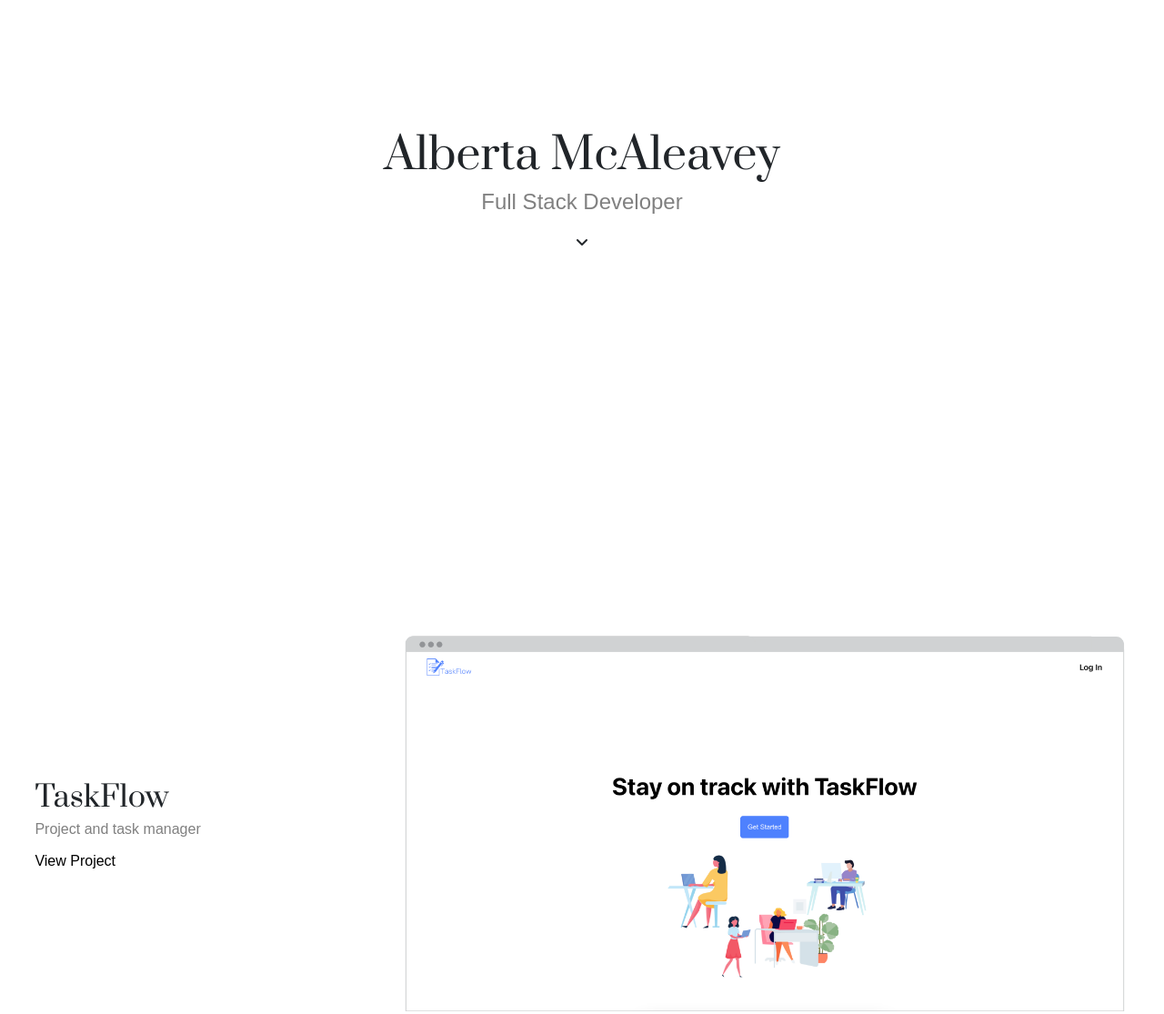
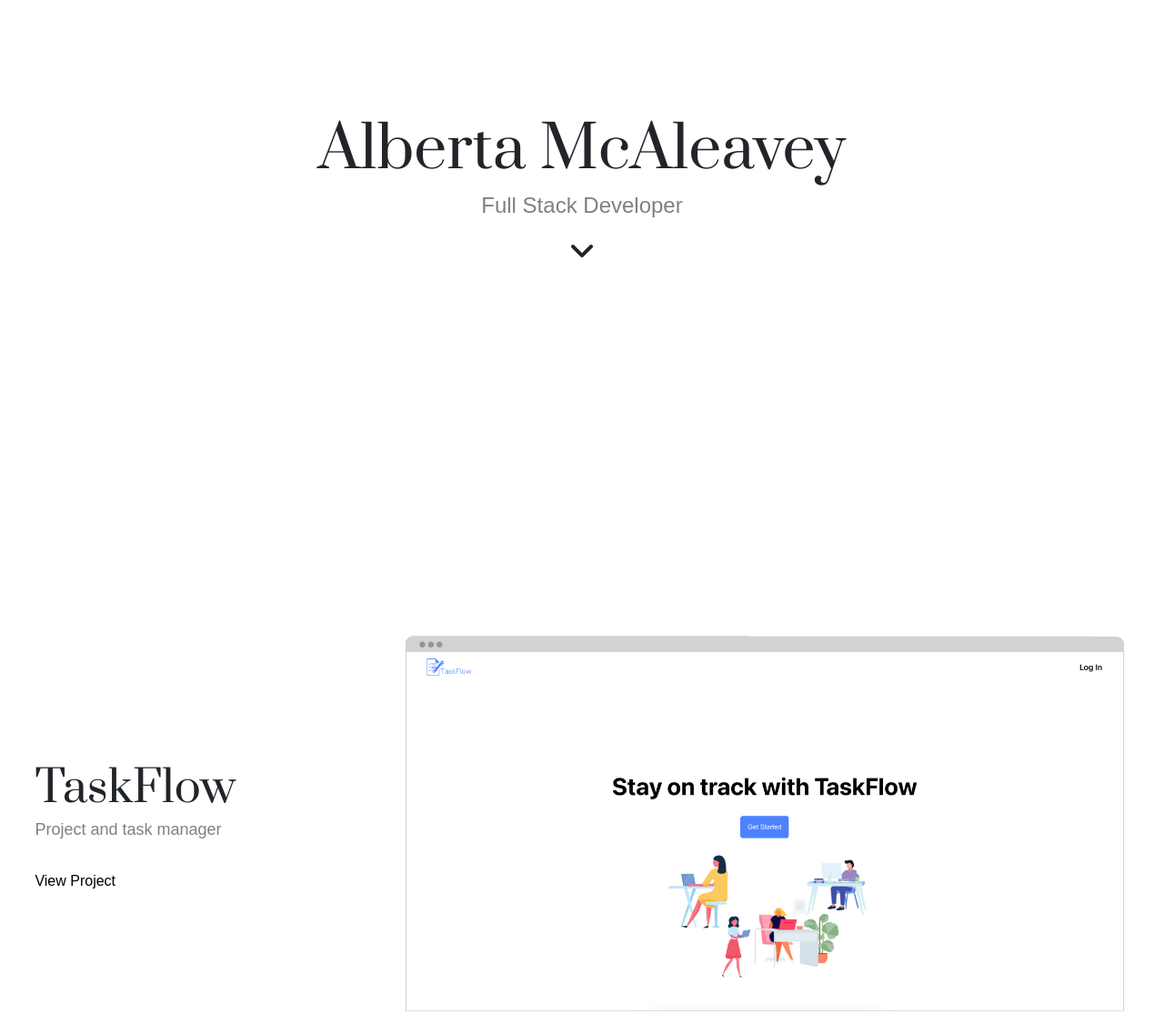
Before and after one commit to albertamcaleavey/albertamcaleavey-portfolio, a website: page index.html in a window 1280 px wide. Shown: the part 180-1295 px from the top of the page at 91% size. Drawn offline with nearby package versions, Linux system fonts and the light colour scheme.

Commit message:
update font sizes

```diff
--- a/style.css
+++ b/style.css
@@ -1,5 +1,6 @@
 main{
   font-family: 'Prata', serif;
+  font-size: 1rem;
 }
 
 .secondary-font {
@@ -17,7 +18,7 @@ main{
 }
 
 .name {
-  font-size: 3rem;
+  font-size: 4rem;
 }
 
 .landing-container{
@@ -25,7 +26,7 @@ main{
 }
 
 .project-name {
-  font-size: 2rem;
+  font-size: 3rem;
   margin-bottom: 3%;
   margin-top: 5%;
 }
@@ -43,7 +44,8 @@ main{
 }
 
 .project-description {
-  margin-bottom: 8%;
+  margin-bottom: 15%;
+  font-size: large;
 }
 
 .description,.project-description, label {
@@ -86,7 +88,7 @@ font-size: small;
 }
 
 i {
-  font-size: 1rem;
+  font-size: 2rem;
 }
 
 
```
